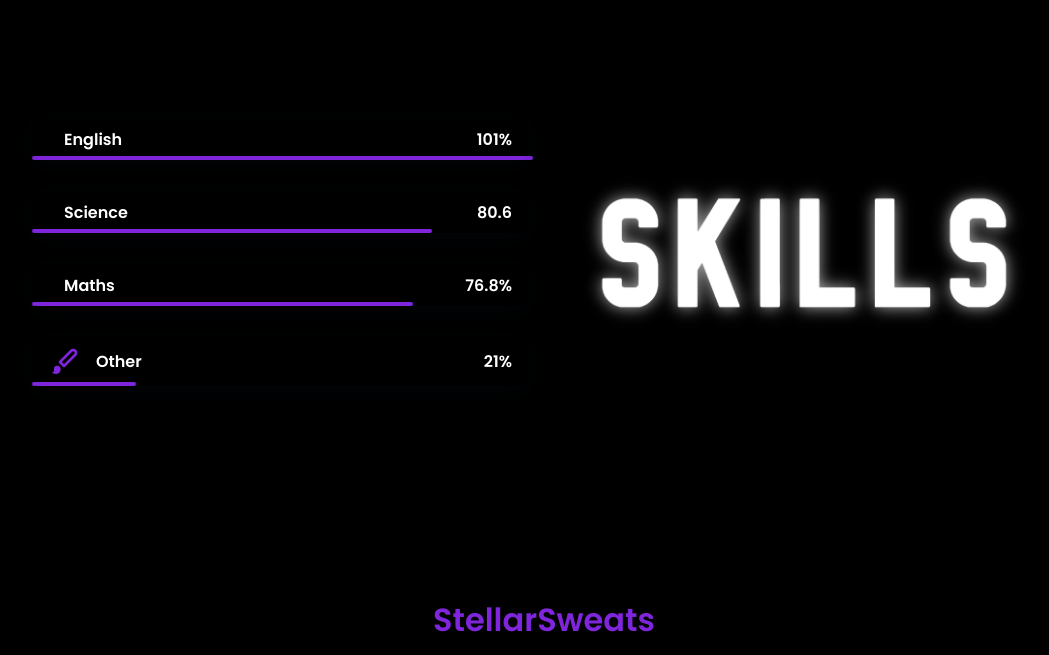
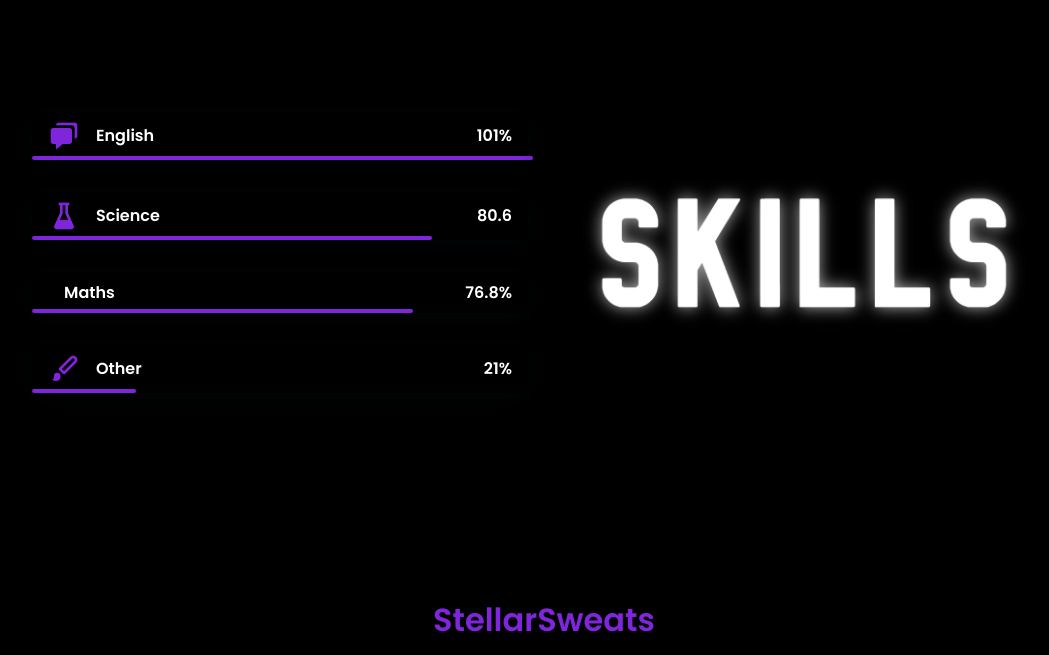
Before and after one commit to YoBoiStellar/stesweo, a plain HTML site: page index.html in a window 1280 px wide. Shown: the part 1480-2135 px from the top of the page, without its empty margins (96-1145 px from the left). Drawn offline with nearby package versions, Linux system fonts and the light colour scheme.

Commit message:
Update index.html

```diff
--- a/index.html
+++ b/index.html
@@ -78,7 +78,7 @@
                     <div>
                         <div class="skills__data">
                             <div class="skills__names">
-                                <i class='bx bxl-chat skills__icon'></i>
+                                <i class='bx bxs-chat skills__icon'></i>
                                 <span class="skills__name">English</span>
                             </div>
                             <div class="skills__bar skills__html">
@@ -90,7 +90,7 @@
                         </div>
                         <div class="skills__data">
                             <div class="skills__names">
-                                <i class='bx bxl-flask skills__icon'></i>
+                                <i class='bx bxs-flask skills__icon'></i>
                                 <span class="skills__name">Science</span>
                             </div>
                             <div class="skills__bar skills__css">
@@ -102,7 +102,7 @@
                         </div>
                         <div class="skills__data">
                             <div class="skills__names">
-                                <i class='bx bxl-math skills__icon' ></i>
+                                <i class='bx bxs-math skills__icon' ></i>
                                 <span class="skills__name">Maths</span>
                             </div>
                             <div class="skills__bar skills__js">
```
